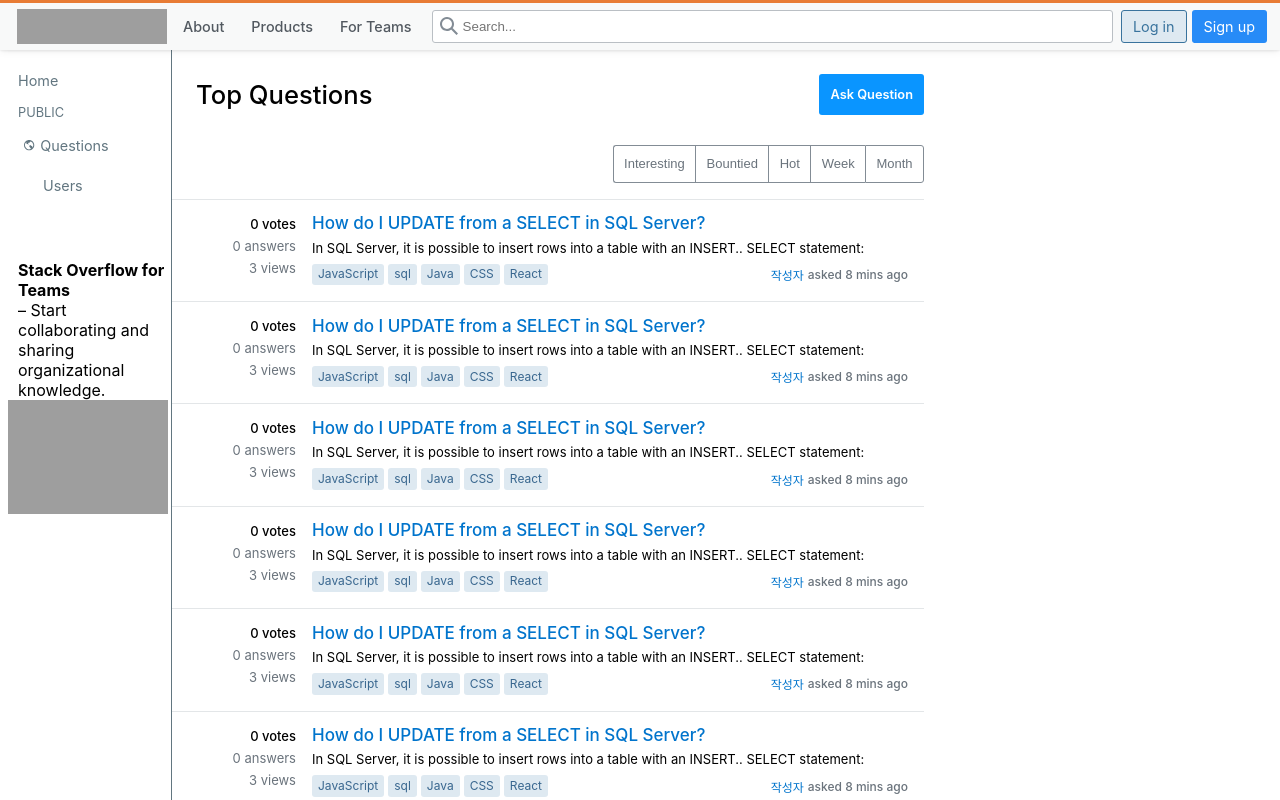
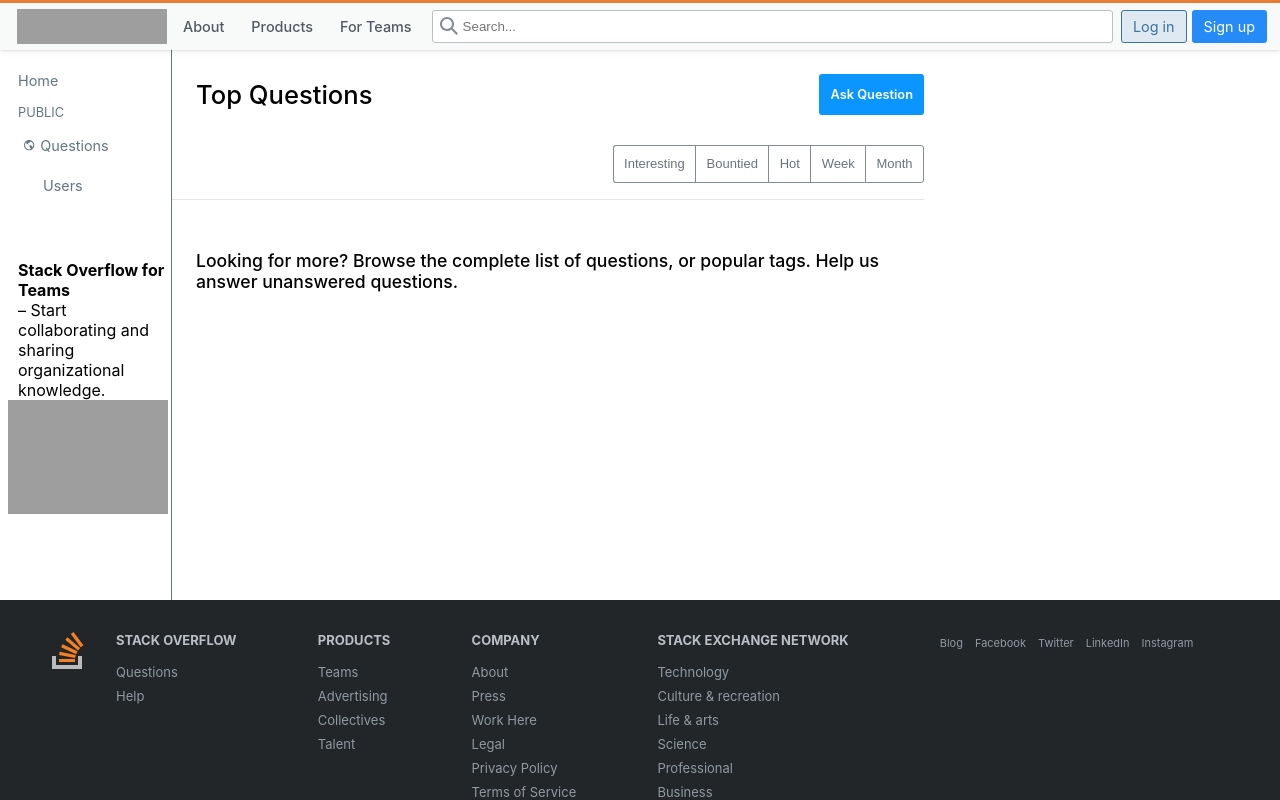
Before and after one commit to codestates-seb/seb41_pre_040, a React (Create React App) app in the folder client/: page / in a window 1280 px wide. Shown: the top 800 px of the page. Built offline with nearby package versions, Linux system fonts and the light colour scheme; grey boxes are pictures that could not be loaded.

Commit message:
질문 등록 기능 구현

```diff
--- a/client/src/components/Question.js
+++ b/client/src/components/Question.js
@@ -83,7 +83,7 @@ const AdditionalInfo = styled.div`
   }
 `;
 
-const Question = () => {
+const Question = ({ title, content }) => {
   return (
     <QuestionContainer>
       <QuestionStat>
@@ -94,14 +94,9 @@ const Question = () => {
       <QuestionInfo>
         <h3 className="question-title">
           {/* Link to="/question/${id}" */}
-          <Link to="/question/id">
-            How do I UPDATE from a SELECT in SQL Server?
-          </Link>
+          <Link to="/question/id">{title}</Link>
         </h3>
-        <div className="question-content">
-          In SQL Server, it is possible to insert rows into a table with an
-          INSERT.. SELECT statement:
-        </div>
+        <div className="question-content">{content}</div>
         <AdditionalInfo>
           <TagList />
           <div className="user-info">
--- a/client/src/index.js
+++ b/client/src/index.js
@@ -1,11 +1,15 @@
 import React from "react";
 import ReactDOM from "react-dom/client";
 import "./index.css";
+import { Provider } from "react-redux";
+import store from "./redux/store";
 import App from "./App";
 
 const root = ReactDOM.createRoot(document.getElementById("root"));
 root.render(
   <React.StrictMode>
-    <App />
+    <Provider store={store}>
+      <App />
+    </Provider>
   </React.StrictMode>
 );
--- a/client/src/pages/AskQuestion.js
+++ b/client/src/pages/AskQuestion.js
@@ -2,9 +2,11 @@ import React, { useState } from "react";
 import styled from "styled-components";
 import MDEditor from "@uiw/react-md-editor";
 import TagInput from "../components/TagInput";
-import { Link, useNavigate } from "react-router-dom";
+import { useNavigate } from "react-router-dom";
 import Footer from "../components/Footer";
 import QuestionTip from "../components/QuestionTip";
+import { useDispatch, useSelector } from "react-redux";
+import { postQuestion } from "../redux/questionsSlice";
 
 const FormContainer = styled.div`
   display: flex;
@@ -106,8 +108,12 @@ const ManageButton = styled.div`
 `;
 
 const AskQuestion = () => {
-  const [value, setValue] = useState("");
+  const [titleInput, setTitleInput] = useState("");
+  const [contentInput, setContentInput] = useState("");
+
   const navigate = useNavigate();
+  const dispatch = useDispatch();
+  const questions = useSelector((state) => state.questions.value);
 
   const handleHistory = () => {
     navigate(-1);
@@ -138,6 +144,7 @@ const AskQuestion = () => {
                 <input
                   className="with-focus-css"
                   placeholder="e.g. Is there an R function for finding the index of an element in a vector?"
+                  onChange={(e) => setTitleInput(e.target.value)}
                 ></input>
               </Box>
             </BoxContainer>
@@ -151,9 +158,9 @@ const AskQuestion = () => {
                   Minimum 20 characters.
                 </div>
                 <div>
-                  <MDEditor value={value} onChange={setValue} />
+                  <MDEditor value={contentInput} onChange={setContentInput} />
                   <MDEditor.Markdown
-                    source={value}
+                    source={contentInput}
                     style={{ whiteSpace: "pre-wrap" }}
                   />
                 </div>
@@ -167,13 +174,28 @@ const AskQuestion = () => {
                   Start typing to see suggestions.
                 </div>
                 <TagInput />
-                {/* <input placeholder="e.g. (css sql-server asp.net-mvc)" /> */}
               </Box>
             </BoxContainer>
             <ManageButton>
               {/* 글 등록 구현 필요 */}
               {/* 글 등록 시 해당 글의 detail 페이지로 이동 */}
-              <button className="submit-question">Review your question</button>
+              <button
+                className="submit-question"
+                onClick={() => {
+                  dispatch(
+                    postQuestion({
+                      id: questions.length + 1,
+                      title: titleInput,
+                      content: contentInput,
+                    })
+                  );
+                  alert("질문이 등록되었습니다.");
+                  // 일단은 home으로 이동하게 해놓기
+                  navigate("/");
+                }}
+              >
+                Review your question
+              </button>
               <button className="cancel-question" onClick={handleHistory}>
                 Cancel
               </button>
--- a/client/src/pages/Home.js
+++ b/client/src/pages/Home.js
@@ -3,6 +3,7 @@ import styled from "styled-components";
 import Question from "../components/Question";
 import AskButton from "../components/AskButton";
 // import AskButton from "../components/FilterButton";
+import { useSelector } from "react-redux";
 
 const MainContent = styled.div`
   width: calc(100% - 300px - 24px);
@@ -78,6 +79,9 @@ const BottomNotice = styled.h2`
 `;
 
 const Home = () => {
+  const questions = useSelector((state) => state.questions.value);
+  // props로 전달해야 할 내용: key, title, content
+
   return (
     <MainContent>
       <TitleAndButton>
@@ -93,16 +97,10 @@ const Home = () => {
           <button className="right">Month</button>
         </FilterButtons>
       </ButtonContainer>
-      {/* 일단은 하드코딩해놓기 */}
       <Questions>
-        <Question />
-        <Question />
-        <Question />
-        <Question />
-        <Question />
-        <Question />
-        <Question />
-        <Question />
+        {questions.map((el) => {
+          return <Question key={el.id} title={el.title} content={el.content} />;
+        })}
       </Questions>
       <BottomNotice>
         Looking for more? Browse the complete list of questions, or popular
--- /dev/null
+++ b/client/src/redux/questionsSlice.js
@@ -0,0 +1,25 @@
+import { createSlice } from "@reduxjs/toolkit";
+
+const initialStateValue = {
+  value: [],
+};
+
+export const questionsSlice = createSlice({
+  name: "questions",
+  initialState: initialStateValue,
+  reducers: {
+    postQuestion: (state, action) => {
+      state.value = [
+        {
+          id: action.payload.id,
+          title: action.payload.title,
+          content: action.payload.content,
+        },
+        ...state.value,
+      ];
+    },
+  },
+});
+
+export const { postQuestion } = questionsSlice.actions;
+export default questionsSlice.reducer;
--- /dev/null
+++ b/client/src/redux/store.js
@@ -0,0 +1,8 @@
+import { configureStore } from "@reduxjs/toolkit";
+import questionsReducer from "./questionsSlice";
+
+export default configureStore({
+  reducer: {
+    questions: questionsReducer,
+  },
+});
```
